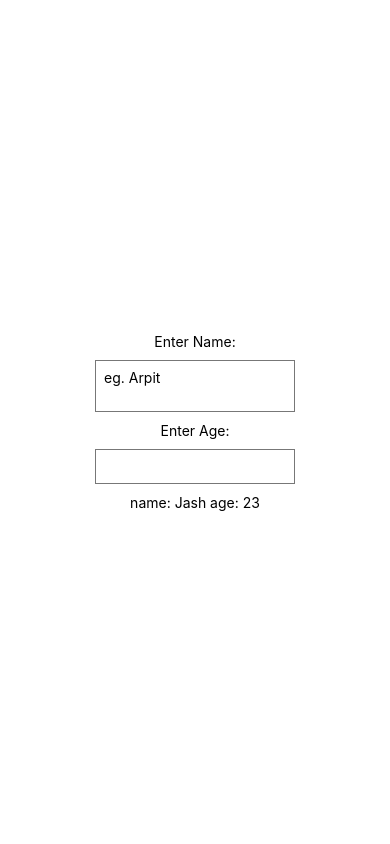
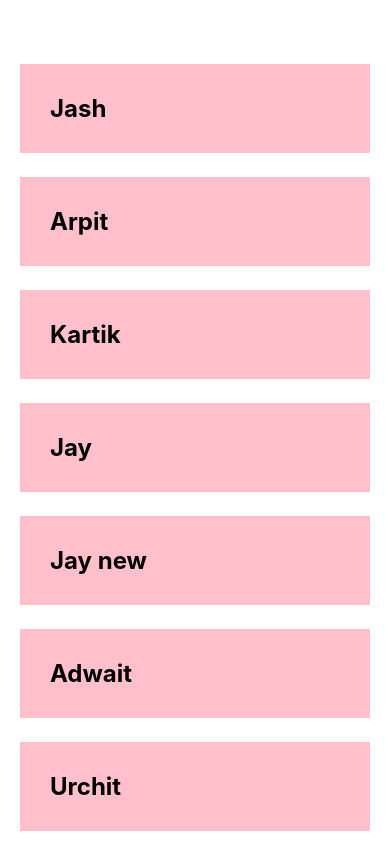
Before and after one commit to jash2810/react-native-todo-app, a React Native app: screen / in a window 390 px wide. Built offline with nearby package versions, Linux system fonts and the light colour scheme.

Commit message:
added scrollview to the list

```diff
--- a/App.js
+++ b/App.js
@@ -1,28 +1,30 @@
-import { StyleSheet, Text, View, TextInput } from 'react-native';
+import { StyleSheet, Text, View, ScrollView } from 'react-native';
 import React, { useState } from 'react'
 
 export default function App() {
 
-  const [name, setName] = useState('Jash')
-  const [age, setAge] = useState('23')
+  const [people, setPeople] = useState([
+    {name: 'Jash', key: '1'},
+    {name: 'Arpit', key: '2'},
+    {name: 'Kartik', key: '3'},
+    {name: 'Jay', key: '4'},
+    {name: 'Jay new', key: '5'},
+    {name: 'Adwait', key: '6'},
+    {name: 'Urchit', key: '7'},
+    {name: 'Akshay', key: '8'},
+  ])
 
   return (
     <View style={styles.container}>
-      <Text>Enter Name:</Text>
-      <TextInput
-        multiline
-        style={styles.input}
-        onChangeText={(val) => setName(val)}
-        placeholder="eg. Arpit"
-      />
-      <Text>Enter Age:</Text>
-      <TextInput
-        style={styles.input}
-        onChangeText={(val) => setAge(val)}
-        keyboardType="numeric"
-        keyboardAppearance='light'
-      />
-      <Text>name: {name} age: {age}</Text>
+
+    <ScrollView>
+      {people.map(item => (
+        <View key={item.key}>
+          <Text style={styles.item}>{item.name}</Text>
+        </View>
+      ))}
+    </ScrollView>
+
     </View>
   );
 }
@@ -31,14 +33,16 @@
   container: {
     flex: 1,
     backgroundColor: '#fff',
-    alignItems: 'center',
-    justifyContent: 'center',
+    paddingTop: 40,
+    paddingHorizontal: 20
+    // alignItems: 'center',
+    // justifyContent: 'center',
   },
-  input: {
-    borderWidth: 1,
-    borderColor: '#777',
-    padding: 8,
-    margin: 10,
-    width: 200
+  item: {
+    marginTop: 24,
+    padding: 30,
+    backgroundColor: 'pink',
+    fontSize: 24,
+    fontWeight: 'bold'
   }
 });
```
